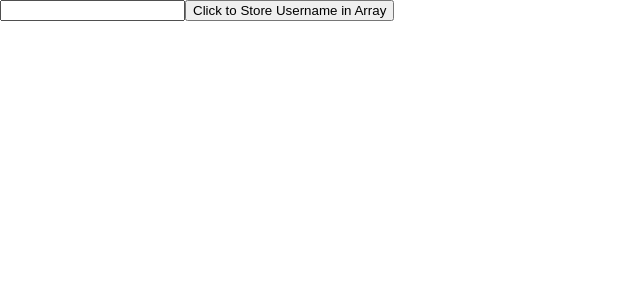
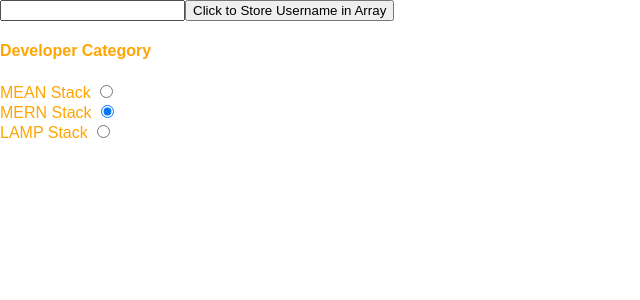
Before and after one commit to gmkhussain/react, a React (Create React App) app in the folder example/: page / in a window 1280 px wide. Shown: the top 300 px of the page, without its empty margins (0-640 px from the left). Built offline with nearby package versions, Linux system fonts and the light colour scheme.

Commit message:
:mushroom: How to use radio buttons in ReactJS

```diff
--- a/example/src/My_form.js
+++ b/example/src/My_form.js
@@ -9,11 +9,17 @@ class MyForm extends Component{
 
         this.state={
             username: '',
-            allusers: []
+            allusers: [],
+            devtype:{
+                MEANStack: false,
+                MERNStack: true,
+                LAMPStack: false
+            }
         }
 
         this.eventHandler = this.eventHandler.bind(this);
         this.arrayHandler = this.arrayHandler.bind(this);
+        this.radioHandler = this.radioHandler.bind(this);
     }
 
 
@@ -36,12 +42,44 @@ class MyForm extends Component{
     }
 
 
+
+    radioHandler(event){
+        console.log(event.target.value);
+        let devtype = this.devtype;
+
+        for (var key in devtype){
+            devtype[key] = false /* reset previous values */
+        }
+
+        devtype[event.target.value] = event.target.checked
+        // this.setState({ devtype: event.target.value })
+        this.setState({
+            devtype: devtype
+        })
+    }
+
+
     render(){
         return(
             <div>
                 <input type="text" name="username" value={this.state.username} onChange={this.eventHandler} />
                 <button onClick={this.arrayHandler}>Click to Store Username in Array</button>
                 <span>{this.state.allusers}</span>
+
+                <h4>Developer Category</h4>
+
+                <label>
+                    MEAN Stack <input type="radio" name="devcat" value="MEANStack" checked={this.state.devtype['MEANStack']} onChange={this.radioHandler} />
+                </label>
+                <br/>
+                <label>
+                    MERN Stack <input type="radio" name="devcat" value="MERNStack" checked={this.state.devtype['MERNStack']} onChange={this.radioHandler} />
+                </label>
+                <br/>
+                <label>
+                    LAMP Stack <input type="radio" name="devcat" value="LAMPStack" checked={this.state.devtype['LAMPStack']} onChange={this.radioHandler} />
+                </label>
+
             </div>
         )
     }
```
Also changed, not shown: 1 other file (tests, documents, lock files or other folders).
